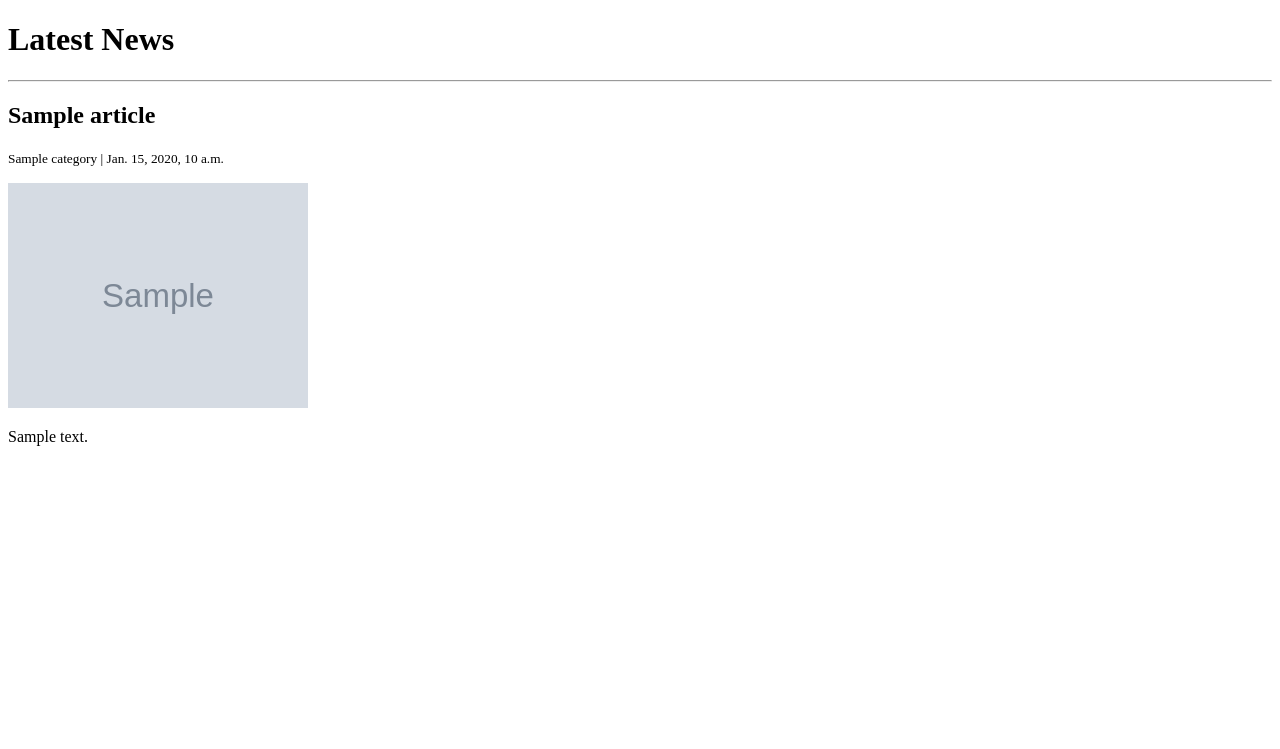
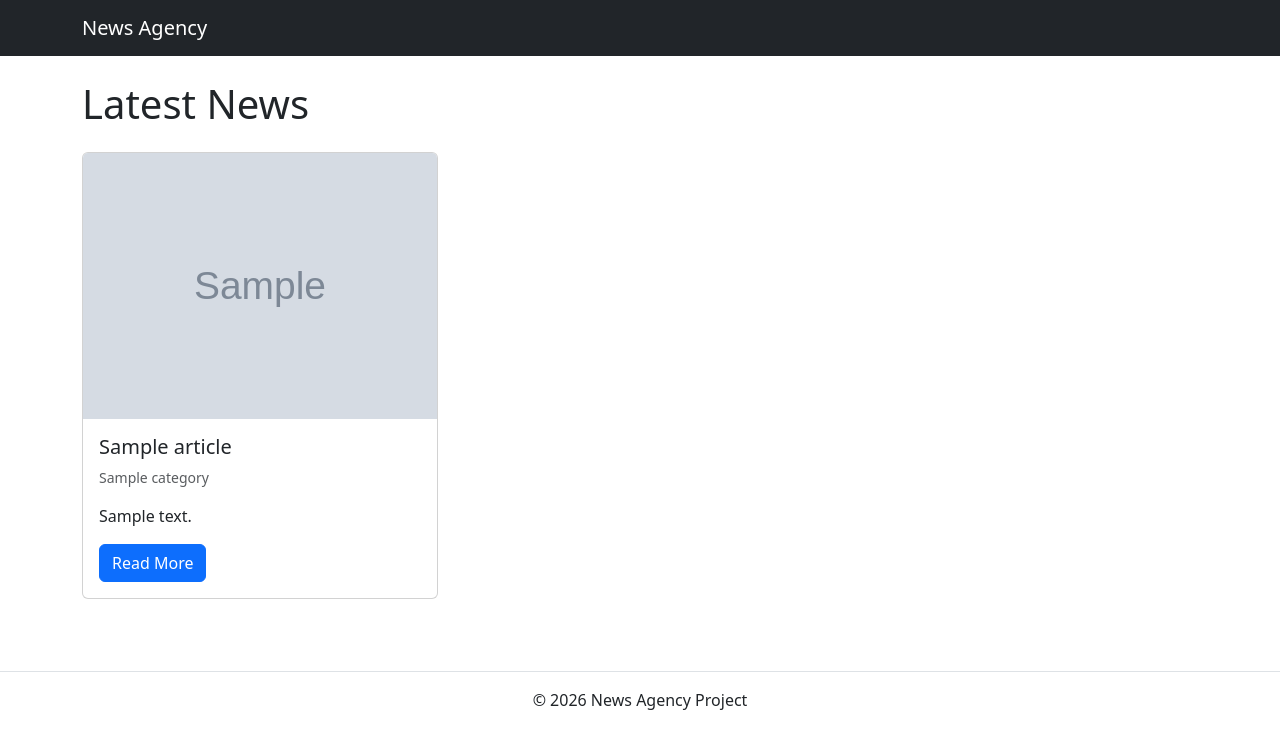
Before and after one commit to Viktor395/news-agency-django, a Django app: page / in a window 1280 px wide. Shown: the top 749 px of the page. Run offline with Django 4.2, Linux system fonts and the light colour scheme; tables that the repository leaves empty hold one stand-in row (values such as "Sample post"); grey boxes marked "Sample" are stand-in pictures.

Commit message:
Implement template inheritance and add Bootstrap styling

```diff
--- /dev/null
+++ b/templates/base.html
@@ -0,0 +1,25 @@
+<!DOCTYPE html>
+<html lang="uk">
+<head>
+    <meta charset="UTF-8">
+    <meta name="viewport" content="width=device-width, initial-scale=1.0">
+    <title>{% block title %}News Agency{% endblock %}</title>
+    <link href="https://cdn.jsdelivr.net/npm/bootstrap@5.3.0/dist/css/bootstrap.min.css" rel="stylesheet">
+</head>
+<body>
+    <nav class="navbar navbar-dark bg-dark mb-4">
+        <div class="container">
+            <a class="navbar-brand" href="{% url 'index' %}">News Agency</a>
+        </div>
+    </nav>
+
+    <div class="container">
+        {% block content %}
+        {% endblock %}
+    </div>
+
+    <footer class="text-center mt-5 py-3 border-top">
+        <p>&copy; 2026 News Agency Project</p>
+    </footer>
+</body>
+</html>
--- a/templates/news/index.html
+++ b/templates/news/index.html
@@ -1,22 +1,26 @@
-<!DOCTYPE html>
-<html>
-<head>
-    <title>News Agency</title>
-</head>
-<body>
-    <h1>Latest News</h1>
-    <hr>
+{% extends "base.html" %}
+
+{% block title %}Home - News Agency{% endblock %}
+
+{% block content %}
+    <h1 class="mb-4">Latest News</h1>
+    <div class="row">
         {% for article in articles %}
-        <div style="margin-bottom: 20px;">
-            <h2>{{ article.title }}</h2>
-            <p><small>{{ article.category.name }} | {{ article.published_date }}</small></p>
+            <div class="col-md-4 mb-4">
+                <div class="card">
                     {% if article.image %}
-                <img src="{{ article.image.url }}" width="300">
+                        <img src="{{ article.image.url }}" class="card-img-top" alt="{{ article.title }}">
                     {% endif %}
-            <p>{{ article.content|truncatewords:30 }}</p>
+                    <div class="card-body">
+                        <h5 class="card-title">{{ article.title }}</h5>
+                        <p class="card-text text-muted small">{{ article.category.name }}</p>
+                        <p class="card-text">{{ article.content|truncatewords:20 }}</p>
+                        <a href="{% url 'article_detail' article.slug %}" class="btn btn-primary">Read More</a>
+                    </div>
+                </div>
             </div>
         {% empty %}
             <p>No news yet.</p>
         {% endfor %}
-</body>
-</html>
+    </div>
+{% endblock %}
```
Lines whose indentation alone changed are shown as unchanged.
